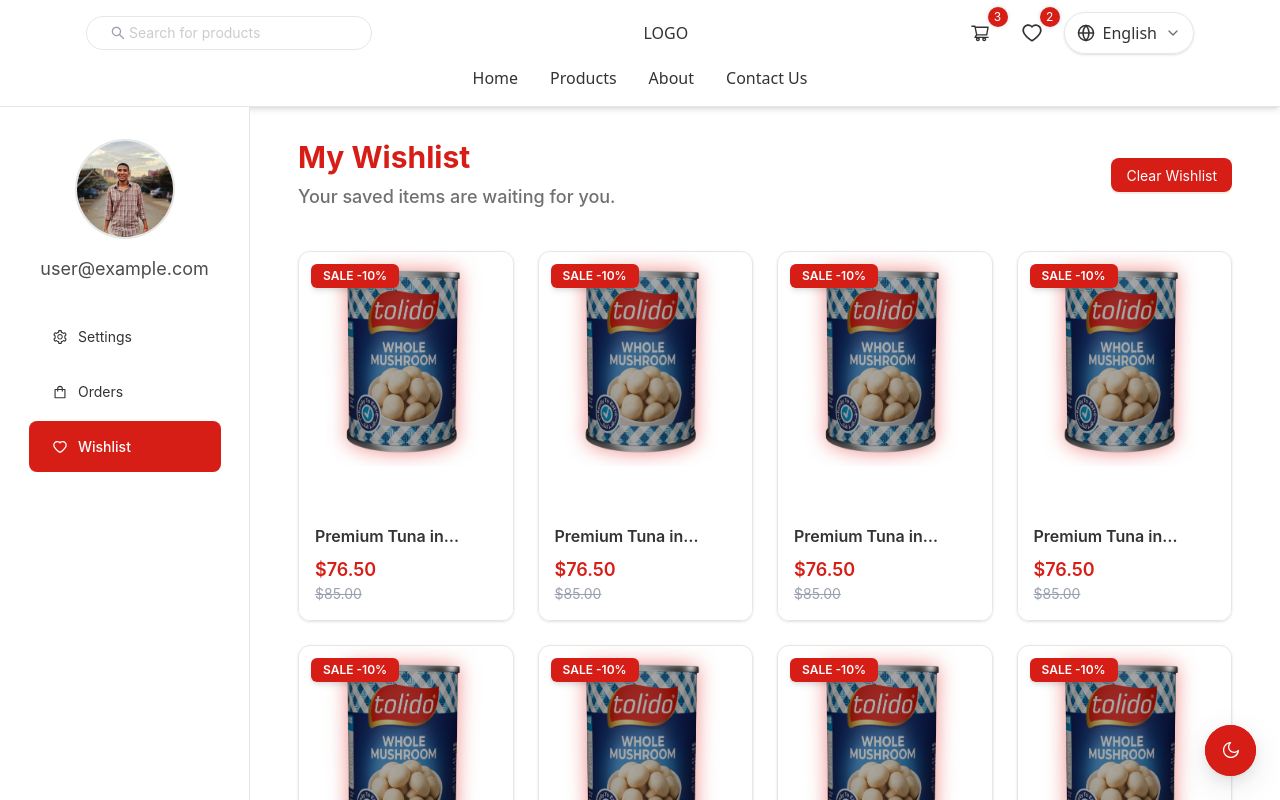
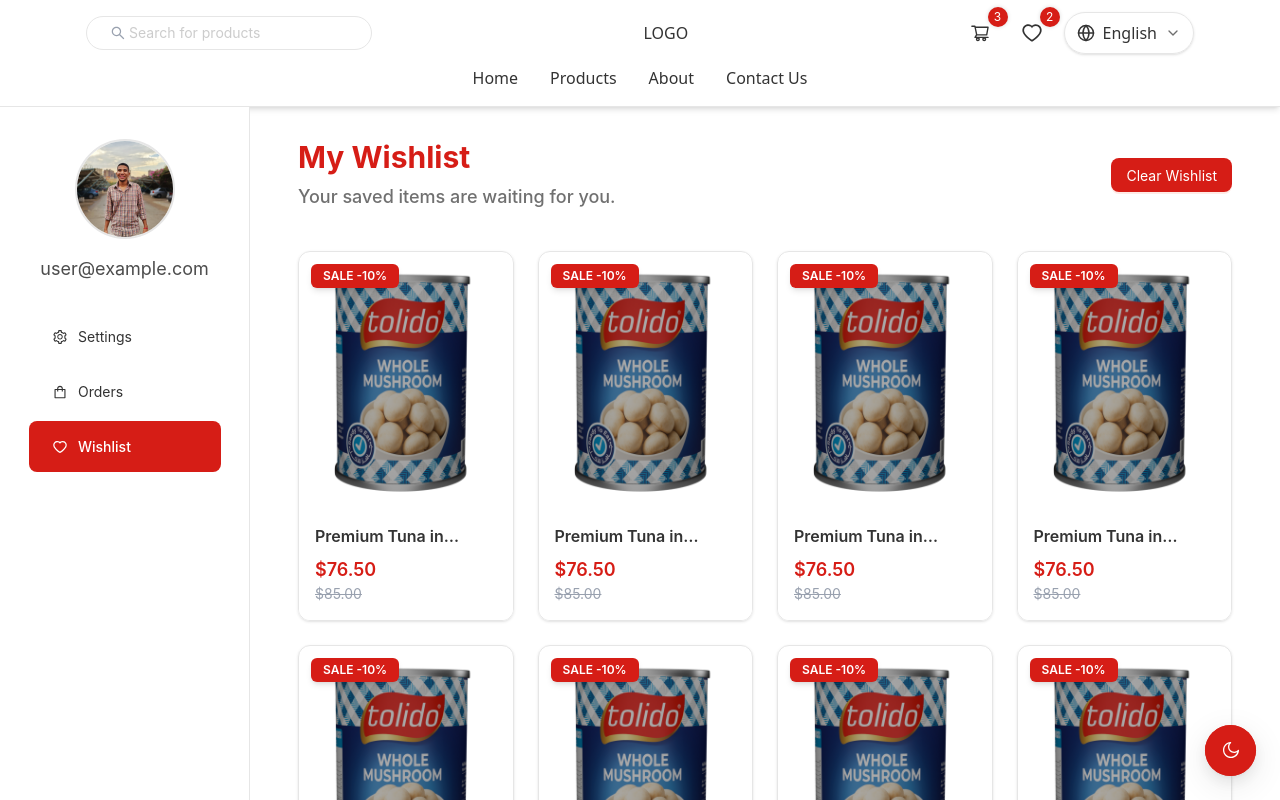
Before and after one commit to MohammedAmr04/e-commerce-tolido, a Next.js app: page /en/profile/wishlist in a window 1280 px wide. Shown: the top 800 px of the page. Built offline with nearby package versions, Linux system fonts and the light colour scheme; sample sign-in values are in the browser's storage; what @ant-design/nextjs-registry would draw is missing.

Commit message:
feat: enhance ProductCard with image transition effects; add product animation GIF

```diff
--- a/components/productsPage/ProductCard.tsx
+++ b/components/productsPage/ProductCard.tsx
@@ -5,56 +5,49 @@
 import { useParams } from "next/navigation";
 import { ShoppingCartOutlined, HeartOutlined } from "@ant-design/icons";
 import { Button } from "antd";
-import PixelTransition from "../services/animatedComponents/PixelTransition";
 import { useState } from "react";
-interface IProp{
-    product : IProduct
+
+interface IProp {
+  product: IProduct;
 }
+
 export default function ProductCard({ product }: IProp) {
-   const {title, images, basePrice, discount, finalPrice} = product
+  const { title, images, basePrice, discount, finalPrice } = product;
   const { locale } = useParams();
   const [hovered, setHovered] = useState(false);
 
   const isArabic = locale === "ar";
   const localizedTitle = title?.[isArabic ? "ar" : "en"] || "";
-
   const hasDiscount = discount && discount > 0;
-  const imageUrl = images?.[0]?.url ;
+  const imageUrl = images?.[0]?.url;
 
   return (
     <div
       onMouseEnter={() => setHovered(true)}
       onMouseLeave={() => setHovered(false)}
-   className="group mx-auto relative max-w-[260px]  border border-[var(--color-border)] rounded-xl overflow-hidden shadow-sm hover:shadow-md transition-all duration-300">
-      {/* ===== Product Image ===== */}
+      className="group mx-auto relative max-w-[260px] border border-[var(--color-border)] rounded-xl overflow-hidden shadow-sm hover:shadow-md transition-all duration-300"
+    >
+      {/* ===== Product Image / GIF ===== */}
       <div className="relative w-full h-64 overflow-hidden">
-        <PixelTransition
-        isHovered={hovered}
-        firstContent={
+        {/* الصورة الأساسية */}
         <Image
           src={imageUrl}
           alt={localizedTitle}
           fill
-          className="object-cover drop-shadow-[0_0_10px_rgba(222,29,22,0.5)] group-hover:scale-105 transition-transform duration-500"
-        />}
-        secondContent={
-          <div
-            style={{
-              width: "100%",
-              height: "100%",
-              display: "grid",
-              placeItems: "center",
-              backgroundColor: "#111"
-            }}
-          >
-            <p style={{ fontWeight: 900, fontSize: "3rem", color: "#ffffff" }}>Meow!</p>
-
-          </div>
-        }
-        pixelColor='#d61d16'
-
+          className={`object-cover transition-opacity duration-500 ${
+            hovered ? "opacity-0" : "opacity-100"
+          }`}
         />
 
+        {/* الصورة المتحركة (GIF) */}
+        <Image
+          src="/test.gif"
+          alt="product animation"
+          fill
+          className={`object-cover transition-opacity duration-500 ${
+            hovered ? "opacity-100" : "opacity-0"
+          }`}
+        />
 
         {/* ===== Sale Badge ===== */}
         {hasDiscount && (
@@ -63,8 +56,7 @@
           </div>
         )}
 
-        {/* ===== Featured Badge ===== */}
-
+        {/* ===== Favorite Button ===== */}
         <div className="flex absolute top-3 z-50 right-3 gap-2 opacity-0 group-hover:opacity-100 transition-opacity duration-300">
           <Button
             shape="circle"
@@ -75,7 +67,7 @@
       </div>
 
       {/* ===== Product Info ===== */}
-      <div className="p-4 flex flex-col bg-[var(--color-card)]  gap-2">
+      <div className="p-4 flex flex-col bg-[var(--color-card)] gap-2">
         <h3 className="text-base font-semibold text-[var(--color-text)] line-clamp-1 group-hover:text-[#ed6213] transition-colors">
           {localizedTitle}
         </h3>
```
Also changed, not shown: 1 other file (tests, documents, lock files or other folders). Lines whose indentation alone changed are shown as unchanged.
